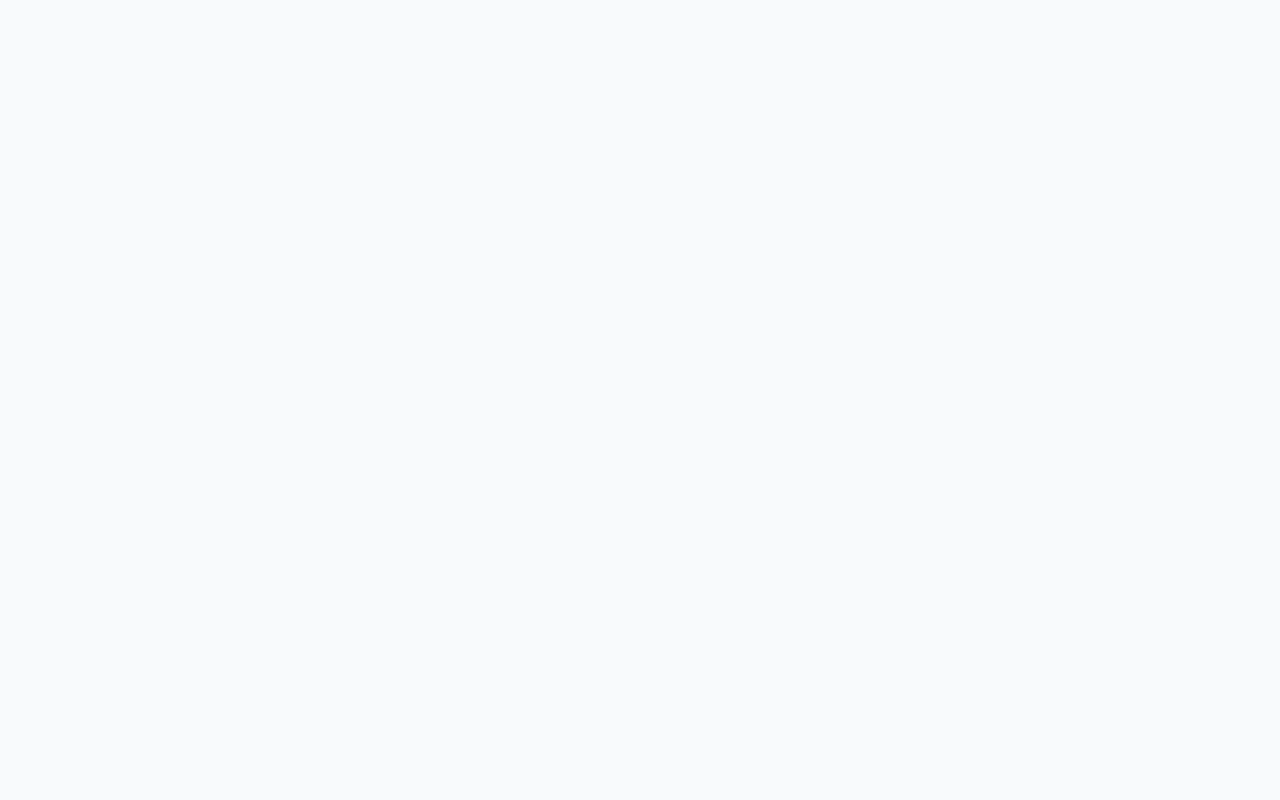
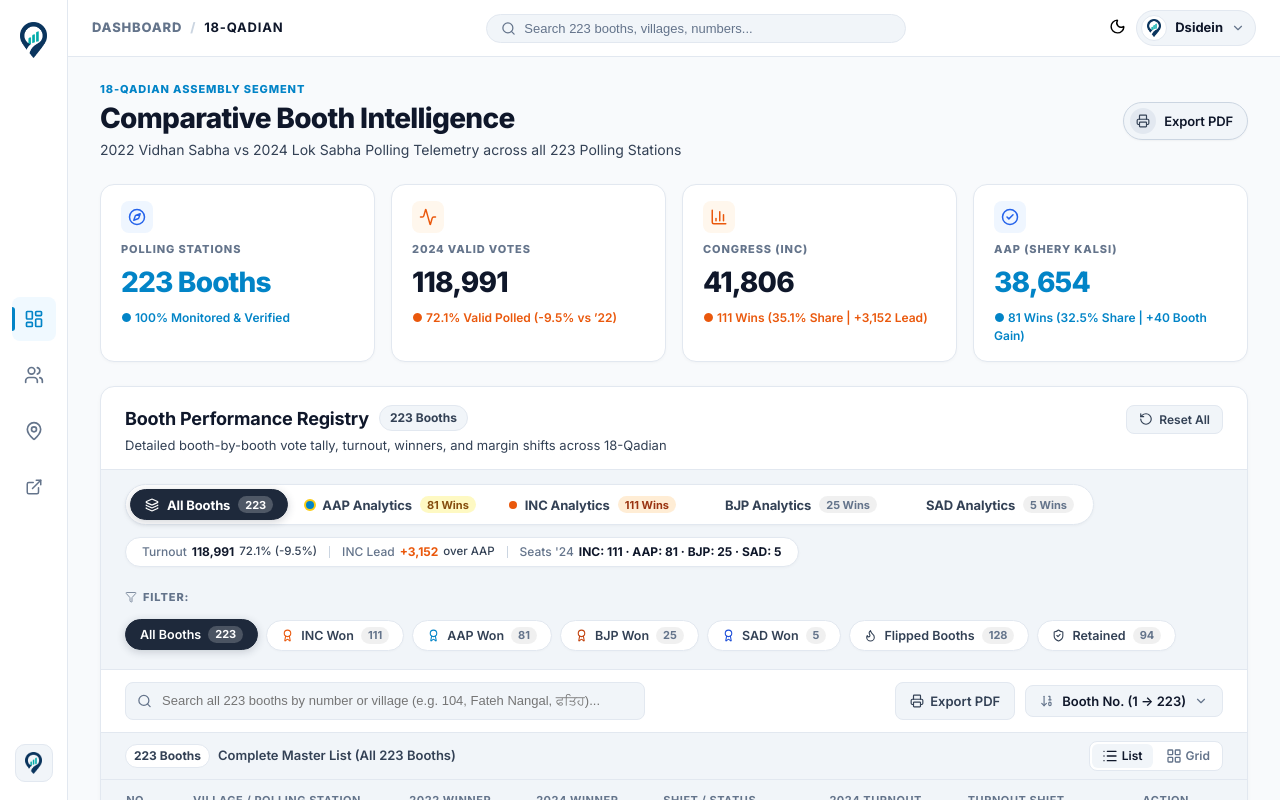
Before and after one commit to Jass-2005/qadian-web, a React (Vite) app: page / in a window 1280 px wide. Shown: the top 800 px of the page. Built offline with nearby package versions, Linux system fonts and the light colour scheme.

Commit message:
fix: remove timer, expiry banner, and blank screen access controls for direct live portal

```diff
--- a/src/App.jsx
+++ b/src/App.jsx
@@ -7,12 +7,6 @@ import PartyHub from './components/PartyHub';
 import BoothGrid from './components/BoothGrid';
 import BoothModal from './components/BoothModal';
 import CustomDropdown from './components/CustomDropdown';
-import ExpiredScreen from './components/ExpiredScreen';
-import AccessBanner from './components/AccessBanner';
-import ShareModal from './components/ShareModal';
-import AdminPanel from './components/AdminPanel';
-import BlankScreen from './components/BlankScreen';
-import { checkAccessStatus } from './config/accessConfig';
 import {
   Search,
   RotateCcw,
@@ -38,43 +32,6 @@ export default function App() {
   const [sortBy, setSortBy] = useState('BOOTH_ASC');
   const [selectedBooth, setSelectedBooth] = useState(null);
   const [mobileMenuOpen, setMobileMenuOpen] = useState(false);
-
-  // Access Control & Expiration State
-  const [accessStatus, setAccessStatus] = useState(() => checkAccessStatus());
-  const [isAdminPanelOpen, setIsAdminPanelOpen] = useState(() =>
-    window.location.hash.toLowerCase() === '#admin'
-  );
-  const [simulationMode, setSimulationMode] = useState(null); // 'warning' | 'expired' | null
-  const [isShareModalOpen, setIsShareModalOpen] = useState(false);
-
-  useEffect(() => {
-    const handleAccessCheck = () => {
-      setIsAdminPanelOpen(window.location.hash.toLowerCase() === '#admin');
-      setAccessStatus(checkAccessStatus());
-    };
-    window.addEventListener('hashchange', handleAccessCheck);
-    window.addEventListener('popstate', handleAccessCheck);
-    return () => {
-      window.removeEventListener('hashchange', handleAccessCheck);
-      window.removeEventListener('popstate', handleAccessCheck);
-    };
-  }, []);
-
-  // Support hidden Alt+A hotkey to open Admin Console
-  useEffect(() => {
-    const handleKeyDown = (e) => {
-      if (e.altKey && (e.key === 'a' || e.key === 'A')) {
-        e.preventDefault();
-        setIsAdminPanelOpen(prev => !prev);
-      }
-    };
-    window.addEventListener('keydown', handleKeyDown);
-    return () => window.removeEventListener('keydown', handleKeyDown);
-  }, []);
-
-  const handleAdminUnlock = () => {
-    setAccessStatus({ isExpired: false, isAdmin: true, expiryDate: null, remainingMs: Infinity });
-  };
 
 
 
@@ -280,65 +237,8 @@ export default function App() {
     window.print();
   };
 
-  // Render hidden Admin Console if #admin route or opened via Alt+A / double-click
-  if (isAdminPanelOpen) {
-    return (
-      <AdminPanel
-        onClose={() => {
-          setIsAdminPanelOpen(false);
-          if (window.location.hash.toLowerCase() === '#admin') {
-            window.location.hash = '';
-          }
-        }}
-        onSimulateLastMinute={() => {
-          setIsAdminPanelOpen(false);
-          setSimulationMode('warning');
-          setTimeout(() => setSimulationMode(null), 60000);
-        }}
-        onSimulateExpired={() => {
-          setIsAdminPanelOpen(false);
-          setSimulationMode('expired');
-        }}
-        theme={theme}
-        toggleTheme={toggleTheme}
-      />
-    );
-  }
-
-  // Base link without token or expired stealth mode: SHOW NOTHING!
-  if (!simulationMode && accessStatus.showNothing && !accessStatus.isAdmin) {
-    return (
-      <BlankScreen
-        onSecretAdminTrigger={() => setIsAdminPanelOpen(true)}
-      />
-    );
-  }
-
-  // If access is expired (or in expired simulation mode) and visitor is not admin, show ExpiredScreen
-  if (simulationMode === 'expired' || (accessStatus.isExpired && !accessStatus.isAdmin)) {
-    return (
-      <ExpiredScreen
-        expiryDate={accessStatus.expiryDate}
-        onAdminUnlock={() => {
-          setSimulationMode(null);
-          handleAdminUnlock();
-        }}
-        theme={theme}
-        toggleTheme={toggleTheme}
-      />
-    );
-  }
-
   return (
     <div className="dsidein-app-root">
-      {/* Active Expiration Warning Pill / Banner (Only shown in final 60 seconds) */}
-      {(accessStatus.expiryDate || simulationMode === 'warning') && !accessStatus.isAdmin && (
-        <AccessBanner
-          expiryDate={simulationMode === 'warning' ? new Date(Date.now() + 45000) : accessStatus.expiryDate}
-          onExpire={() => setAccessStatus(prev => ({ ...prev, isExpired: true }))}
-          isAdmin={accessStatus.isAdmin}
-        />
-      )}
 
       {/* 1. Left Slim Navigation Rail / Mobile Drawer */}
       <Sidebar
@@ -357,7 +257,6 @@ export default function App() {
           onMenuClick={() => setMobileMenuOpen(prev => !prev)}
           searchQuery={searchQuery}
           setSearchQuery={setSearchQuery}
-          onOpenAdmin={() => setIsAdminPanelOpen(true)}
         />
 
 
@@ -566,11 +465,7 @@ export default function App() {
         />
       )}
 
-      {/* Share Modal Dialog */}
-      <ShareModal
-        isOpen={isShareModalOpen}
-        onClose={() => setIsShareModalOpen(false)}
-      />
+
     </div>
   );
 }
--- a/src/components/Header.jsx
+++ b/src/components/Header.jsx
@@ -6,8 +6,7 @@ export default function Header({
   toggleTheme,
   onMenuClick,
   searchQuery,
-  setSearchQuery,
-  onOpenAdmin
+  setSearchQuery
 }) {
   return (
     <header className="app-header no-print">
@@ -58,11 +57,10 @@ export default function Header({
             {theme === 'dark' ? <Sun size={17} /> : <Moon size={17} />}
           </button>
 
-          {/* Dsidein User Profile Dropdown (Double click opens hidden Admin Console) */}
+          {/* Dsidein User Profile */}
           <div
             className="dsidein-user-profile"
             title="Dsidein Command Center User"
-            onDoubleClick={onOpenAdmin}
           >
             <div className="user-avatar-circle">
               <img
--- a/src/config/accessConfig.js
+++ b/src/config/accessConfig.js
@@ -1,106 +1,23 @@
 /**
  * ACCESS & EXPIRATION CONFIGURATION
- * ============================================================================
- * Local Timezone: Indian Standard Time (IST, UTC+05:30)
- * ============================================================================
+ * Open access enabled - No expiration, no timer.
  */
 
 export const ACCESS_CONFIG = {
-  // If true, visiting the base link without an #exp= or ?exp= token shows NOTHING
-  blockBaseLink: true,
-
-  // If true, expired links also show NOTHING instead of any details
-  showBlankWhenExpired: true,
-
-  // Set to true to enforce the expiration date & time below
-  isExpiryActive: true,
-
-  // Default fallback timestamp (past time = expired immediately)
-  expiryTimestamp: "2026-09-23T17:00:00+05:30",
-
-  // Master Admin Passcode:
-  // If locked, open #admin or press Alt+A to enter this passcode
-  adminPasscode: "123@JQA",
-
-  // Title and message displayed on the Expired Screen (if showBlankWhenExpired is false)
-  title: "Temporary Access Expired",
-  subtitle: "18-Qadian Assembly Election Analytics Portal",
-  message: "The scheduled review window for this temporary link has concluded.",
-  contactNote: "If you need renewed or extended access, please contact the administrator."
+  blockBaseLink: false,
+  showBlankWhenExpired: false,
+  isExpiryActive: false,
+  expiryTimestamp: null,
+  adminPasscode: "123@JQA"
 };
 
-/**
- * Helper to check whether the current visitor is authorized
- * - Base link without token => showNothing: true
- * - Expired link => showNothing: true
- * - Valid active token link => granted until expiry
- * - Admin logged in => granted permanently
- */
 export function checkAccessStatus() {
-  // Check if admin is already unlocked in this browser session
-  const adminUnlocked = sessionStorage.getItem('qadian_admin_unlocked') === 'true' ||
-                        localStorage.getItem('qadian_admin_unlocked') === 'true';
-
-  if (adminUnlocked) {
-    return { isExpired: false, isAdmin: true, showNothing: false, expiryDate: null, remainingMs: Infinity };
-  }
-
-  const now = Date.now();
-  let targetExpiry = null;
-
-  // 1. Check URL hash for #exp=TIMESTAMP or #token=TIMESTAMP
-  const hash = window.location.hash;
-  const hashMatch = hash.match(/(?:exp|token)=([0-9]+)/i);
-  if (hashMatch && hashMatch[1]) {
-    targetExpiry = parseInt(hashMatch[1], 10);
-  }
-
-  // 2. Check URL query parameters ?exp=TIMESTAMP
-  if (!targetExpiry) {
-    const urlParams = new URLSearchParams(window.location.search);
-    const expParam = urlParams.get('exp') || urlParams.get('token');
-    if (expParam && /^[0-9]+$/.test(expParam)) {
-      targetExpiry = parseInt(expParam, 10);
-    }
-  }
-
-  // 3. If NO token was provided in the URL:
-  if (!targetExpiry) {
-    if (ACCESS_CONFIG.blockBaseLink) {
-      // BASE LINK: SHOW NOTHING!
-      return {
-        isExpired: true,
-        isAdmin: false,
-        showNothing: true,
-        isBaseLink: true,
-        expiryDate: null,
-        remainingMs: 0
-      };
-    }
-
-    // Fallback to global config expiry if active
-    if (ACCESS_CONFIG.isExpiryActive && ACCESS_CONFIG.expiryTimestamp) {
-      const parsed = new Date(ACCESS_CONFIG.expiryTimestamp).getTime();
-      if (!isNaN(parsed)) {
-        targetExpiry = parsed;
-      }
-    }
-  }
-
-  // If still no expiry, default to blocking base link
-  if (!targetExpiry) {
-    return { isExpired: true, isAdmin: false, showNothing: true, isBaseLink: true, expiryDate: null, remainingMs: 0 };
-  }
-
-  const remainingMs = targetExpiry - now;
-  const isExpired = remainingMs <= 0;
-
   return {
-    isExpired,
-    isAdmin: false,
-    showNothing: isExpired && ACCESS_CONFIG.showBlankWhenExpired,
+    isExpired: false,
+    isAdmin: true,
+    showNothing: false,
     isBaseLink: false,
-    expiryDate: new Date(targetExpiry),
-    remainingMs: Math.max(0, remainingMs)
+    expiryDate: null,
+    remainingMs: Infinity
   };
 }
```
